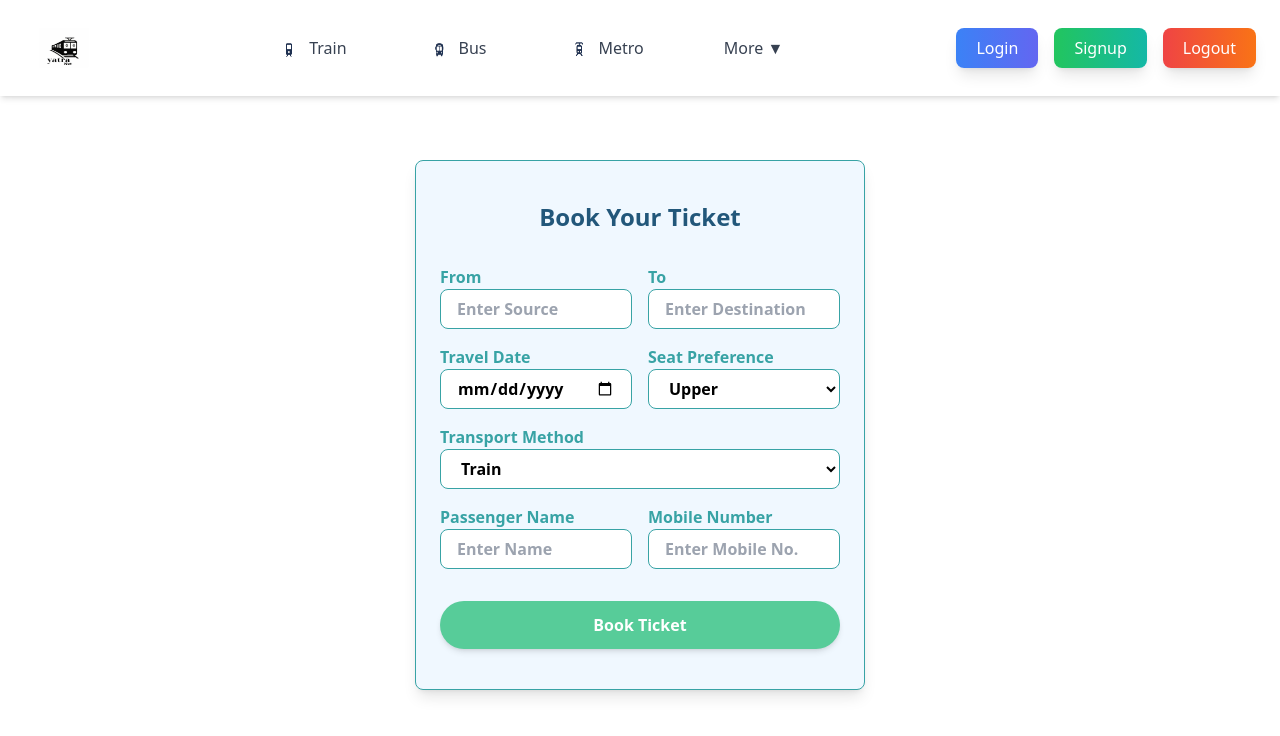
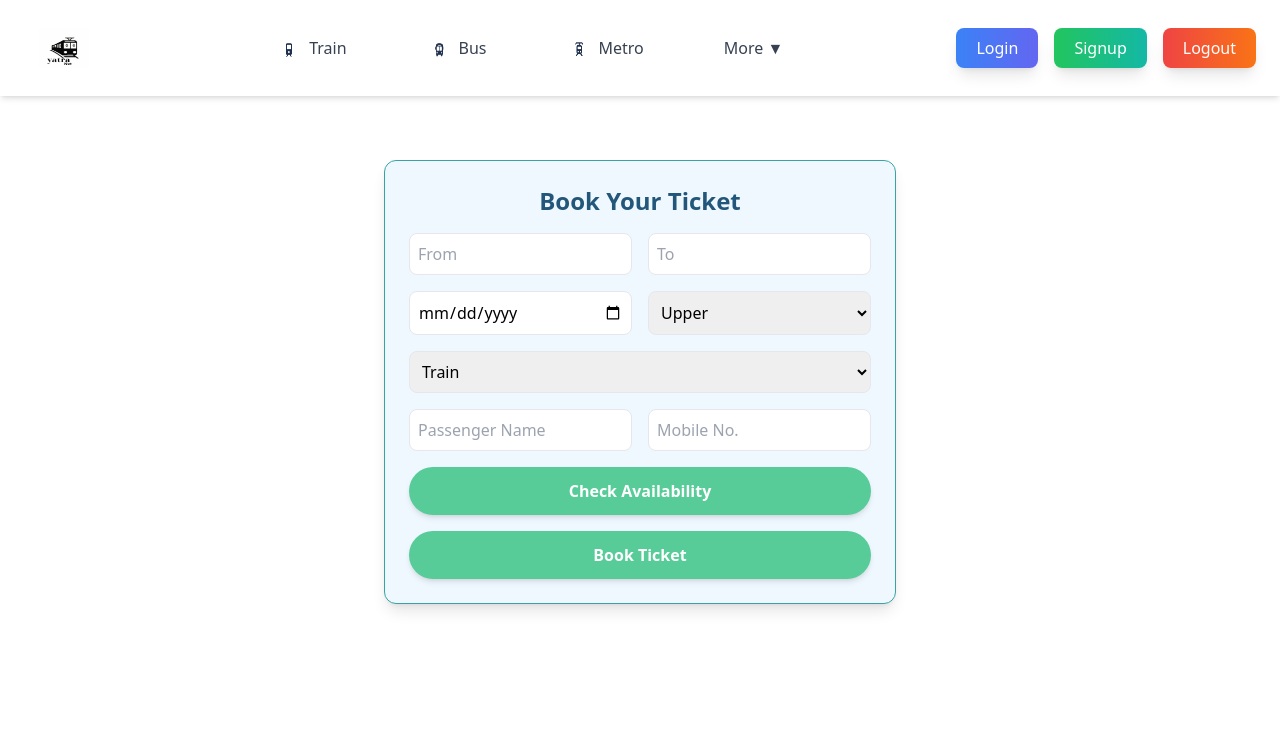
Before and after one commit to rajitchadar59/kumbh_project, a Next.js app: page /booking in a window 1280 px wide. Shown: the top 736 px of the page. Built offline with nearby package versions, Linux system fonts and the light colour scheme.

Commit message:
more files

```diff
--- /dev/null
+++ b/app/api/checkAvailability/route.js
@@ -0,0 +1,29 @@
+import { NextResponse } from "next/server";
+
+export async function POST(request) {
+  try {
+    const body = await request.json();
+    const { source, destination, transportMethod, date } = body;
+
+    if (!source || !destination || !transportMethod || !date) {
+      return NextResponse.json({ success: false, error: true, message: "All fields are required!" });
+    }
+
+
+    const maxSeats = 50;
+    const randomAvailableSeats = Math.floor(Math.random() * maxSeats);
+
+    return NextResponse.json({
+      success: true,
+      error: false,
+      source,
+      destination,
+      transportMethod,
+      date,
+      seatsAvailable: randomAvailableSeats,
+    });
+  } catch (error) {
+    console.error("Seat Availability Error:", error);
+    return NextResponse.json({ success: false, error: true, message: "Failed to check availability. Try again." });
+  }
+}
--- a/app/api/signup/route.js
+++ b/app/api/signup/route.js
@@ -6,7 +6,7 @@ const db =  client.db("kumbh")
 const collection = db.collection("users")
 
 const result = await collection.insertOne({
-    name:body.Name,
+    name:body.name,
     username:body.username,
     email:body.email,
     mobilenumber:body.mobilenumber,
--- a/app/api/store-payment/route.js
+++ b/app/api/store-payment/route.js
@@ -2,7 +2,7 @@ import clientPromise from "@/lib/mongodb";
 import { NextResponse } from "next/server";
 
 export const config = {
-  api: { bodyParser: false }, // Body Parser को बंद करें ताकि FormData हैंडल हो सके
+  api: { bodyParser: false },
 };
 
 export async function POST(req) {
@@ -16,7 +16,7 @@ export async function POST(req) {
       return NextResponse.json({ success: false, message: "All fields are required!" });
     }
 
-    // फाइल को `Buffer` में कन्वर्ट करें
+
     const buffer = Buffer.from(await screenshot.arrayBuffer());
     const base64Image = buffer.toString("base64");
 
@@ -27,7 +27,7 @@ export async function POST(req) {
     await collection.insertOne({
       transactionId,
       name,
-      screenshot: `data:${screenshot.type};base64,${base64Image}`, // Base64 format में स्टोर करें
+      screenshot: `data:${screenshot.type};base64,${base64Image}`,
       uploadedAt: new Date(),
     });
 
--- /dev/null
+++ b/app/api/ticket/route.js
@@ -0,0 +1,28 @@
+import clientPromise from "@/lib/mongodb";
+import { NextResponse } from "next/server";
+
+export async function GET(req) {
+  try {
+    const url = new URL(req.url);
+    const transactionId = url.searchParams.get("transactionId");
+
+    if (!transactionId) {
+      return NextResponse.json({ success: false, message: "Transaction ID is required!" });
+    }
+
+    const client = await clientPromise;
+    const db = client.db("kumbh");
+    const collection = db.collection("payments");
+
+    const ticket = await collection.findOne({ transactionId });
+
+    if (!ticket) {
+      return NextResponse.json({ success: false, message: "Ticket not found enter valid transaction id!" });
+    }
+
+    return NextResponse.json({ success: true, ticket });
+  } catch (error) {
+    console.error("Fetch Error:", error);
+    return NextResponse.json({ success: false, message: "Failed to fetch ticket!" });
+  }
+}
--- a/app/booking/page.js
+++ b/app/booking/page.js
@@ -2,175 +2,123 @@
 
 import React, { useState } from "react";
 import { useRouter } from "next/navigation";
+
 const Booking = () => {
-  const router=useRouter();
-  const [source, setSource] = useState("");
-  const [destination, setDestination] = useState("");
-  const [date, setDate] = useState("");
-  const [seatPreference, setSeatPreference] = useState("upper");
-  const [transportMethod, setTransportMethod] = useState("Train");
-  const [passengerName, setPassengerName] = useState("");
-  const [mobileNumber, setMobileNumber] = useState("");
-  const [ticketsAvailable, setTicketsAvailable] = useState(true);
+  const router = useRouter();
+  const [formData, setFormData] = useState({
+    source: "",
+    destination: "",
+    date: "",
+    seatPreference: "upper",
+    transportMethod: "Train",
+    passengerName: "",
+    mobileNumber: "",
+  });
+
+  const [availableSeats, setAvailableSeats] = useState(null);
+  const [loading, setLoading] = useState(false);
   const [bookingSuccess, setBookingSuccess] = useState(false);
 
+  const handleChange = (e) => {
+    setFormData({ ...formData, [e.target.name]: e.target.value });
+  };
+
+  const handleSeats = async () => {
+    setLoading(true);
+    try {
+      const response = await fetch("/api/checkAvailability", {
+        method: "POST",
+        headers: { "Content-Type": "application/json" },
+        body: JSON.stringify(formData),
+      });
+
+      const result = await response.json();
+      setAvailableSeats(result.seatsAvailable);
+    } catch (error) {
+      setAvailableSeats(0);
+    }
+    setLoading(false);
+  };
+
   const handleBooking = async () => {
-    if (!source || !destination || !date || !passengerName || !mobileNumber || !transportMethod) {
+    if (Object.values(formData).some((field) => field.trim() === "")) {
       alert("Please fill all fields.");
       return;
     }
 
-    const bookingDetails = {
-      source,
-      destination,
-      date,
-      seatPreference,
-      transportMethod,
-      passengerName,
-      mobileNumber,
-    };
+    if (availableSeats === null || availableSeats <= 0) {
+      alert("No seats available. Please check availability first.");
+      return;
+    }
 
     try {
-      const response = await fetch("http://localhost:3000/api/bookticket", {
+      const response = await fetch("/api/bookticket", {
         method: "POST",
-        headers: {
-          "Content-Type": "application/json",
-        },
-        body: JSON.stringify(bookingDetails),
+        headers: { "Content-Type": "application/json" },
+        body: JSON.stringify(formData),
       });
 
       const result = await response.json();
       if (result.success) {
         setBookingSuccess(true);
-        alert("Ticket booked successfully!");
+        alert("Ticket booked request send  successfully! Pay now.");
+        setAvailableSeats((prev) => Math.max(0, prev - 1));
         router.push("/qr");
       } else {
-        setTicketsAvailable(false);
-        alert("No tickets available for this route.");
+        alert("No tickets available.");
       }
     } catch (error) {
-      console.error("Booking failed:", error);
       alert("An error occurred. Please try again.");
     }
   };
 
   return (
-    <div className="font-bold h-auto flex text-black bg-[#f0f8ff] w-[450px] rounded-lg mx-auto border border-[#38a3a5] border-opacity-100 flex-col gap-4 p-6 shadow-lg mt-40">
-      <h1 className="text-2xl my-4 flex justify-center text-[#22577a] font-extrabold">
-        Book Your Ticket
-      </h1>
+    <div className="max-w-lg mx-auto bg-[#f0f8ff] border border-[#38a3a5] rounded-xl shadow-lg p-6 mt-40">
+      <h1 className="text-2xl font-extrabold text-center text-[#22577a] mb-4">Book Your Ticket</h1>
 
 
+      <div className="flex flex-col gap-y-4">
         <div className="flex gap-4">
-        <div className="w-1/2">
-          <label className="text-[#38a3a5] font-semibold">From</label>
-          <input
-            value={source}
-            onChange={(e) => setSource(e.target.value)}
-            className="w-full rounded-lg h-10 bg-[#fff] text-black border border-[#38a3a5] px-4"
-            type="text"
-            placeholder="Enter Source"
-            required
-          />
-        </div>
-        <div className="w-1/2">
-          <label className="text-[#38a3a5] font-semibold">To</label>
-          <input
-            value={destination}
-            onChange={(e) => setDestination(e.target.value)}
-            className="w-full rounded-lg h-10 bg-[#fff] text-black border border-[#38a3a5] px-4"
-            type="text"
-            placeholder="Enter Destination"
-            required
-          />
-        </div>
+          <input name="source" value={formData.source} onChange={handleChange} className="w-1/2 border rounded-lg p-2" type="text" placeholder="From" required />
+          <input name="destination" value={formData.destination} onChange={handleChange} className="w-1/2 border rounded-lg p-2" type="text" placeholder="To" required />
         </div>
 
-
         <div className="flex gap-4">
-        <div className="w-1/2">
-          <label className="text-[#38a3a5] font-semibold">Travel Date</label>
-          <input
-            value={date}
-            onChange={(e) => setDate(e.target.value)}
-            className="w-full rounded-lg h-10 bg-[#fff] text-black border border-[#38a3a5] px-4"
-            type="date"
-            required
-          />
-        </div>
-        <div className="w-1/2">
-          <label className="text-[#38a3a5] font-semibold">Seat Preference</label>
-          <select
-            value={seatPreference}
-            onChange={(e) => setSeatPreference(e.target.value)}
-            className="w-full rounded-lg h-10 bg-[#fff] text-black border border-[#38a3a5] px-4"
-          >
+          <input name="date" value={formData.date} onChange={handleChange} className="w-1/2 border rounded-lg p-2" type="date" required />
+          <select name="seatPreference" value={formData.seatPreference} onChange={handleChange} className="w-1/2 border rounded-lg p-2">
             <option value="upper">Upper</option>
             <option value="lower">Lower</option>
             <option value="middle">Middle</option>
           </select>
         </div>
-      </div>
 
-      <div className="w-full">
-        <label className="text-[#38a3a5] font-semibold">Transport Method</label>
-        <select
-          value={transportMethod}
-          onChange={(e) => setTransportMethod(e.target.value)}
-          className="w-full rounded-lg h-10 bg-[#fff] text-black border border-[#38a3a5] px-4"
-        >
+        <select name="transportMethod" value={formData.transportMethod} onChange={handleChange} className="w-full border rounded-lg p-2">
           <option value="Train">Train</option>
           <option value="Metro">Metro</option>
           <option value="Bus">Bus</option>
         </select>
+
+        <div className="flex gap-4">
+          <input name="passengerName" value={formData.passengerName} onChange={handleChange} className="w-1/2 border rounded-lg p-2" type="text" placeholder="Passenger Name" required />
+          <input name="mobileNumber" value={formData.mobileNumber} onChange={handleChange} className="w-1/2 border rounded-lg p-2" type="text" placeholder="Mobile No." required />
         </div>
 
+        <button onClick={handleSeats} disabled={loading} className="h-12 bg-[#57cc99] w-full rounded-full text-white font-bold shadow-md hover:bg-[#38a3a5] transition">
+          {loading ? "Checking..." : "Check Availability"}
+        </button>
 
-      <div className="flex gap-4">
-        <div className="w-1/2">
-          <label className="text-[#38a3a5] font-semibold">Passenger Name</label>
-          <input
-            value={passengerName}
-            onChange={(e) => setPassengerName(e.target.value)}
-            className="w-full rounded-lg h-10 bg-[#fff] text-black border border-[#38a3a5] px-4"
-            type="text"
-            placeholder="Enter Name"
-            required
-          />
-        </div>
-        <div className="w-1/2">
-          <label className="text-[#38a3a5] font-semibold">Mobile Number</label>
-          <input
-            value={mobileNumber}
-            onChange={(e) => setMobileNumber(e.target.value)}
-            className="w-full rounded-lg h-10 bg-[#fff] text-black border border-[#38a3a5] px-4"
-            type="text"
-            placeholder="Enter Mobile No."
-            required
-          />
-        </div>
-      </div>
+        {availableSeats !== null && (
+          <p className={`text-center font-semibold ${availableSeats > 0 ? "text-green-600" : "text-red-600"}`}>
+            {availableSeats > 0 ? `${availableSeats} seats available` : "No seats available"}
+          </p>
+        )}
 
-      <button
-        onClick={handleBooking}
-        className="h-12 rounded-full flex justify-center items-center my-4 bg-[#57cc99] w-full hover:bg-[#38a3a5] text-white font-bold shadow-md transition duration-300"
-      >
+        <button onClick={handleBooking} disabled={availableSeats === null || availableSeats <= 0} className="h-12 bg-[#57cc99] w-full rounded-full text-white font-bold shadow-md hover:bg-[#38a3a5] transition">
           Book Ticket
         </button>
 
-      {bookingSuccess && (
-        <p className="text-green-600 font-semibold text-center">
-          ✅ Your ticket application has been send  successfully pay now!
-        </p>
-      )}
-
-      {!ticketsAvailable && (
-        <p className="text-red-600 font-semibold text-center">
-          ❌ No tickets available for this route.
-        </p>
-      )}
-
-
+        {bookingSuccess && <p className="text-green-600 text-center font-semibold">✅ Ticket booked successfully!</p>}
+      </div>
     </div>
   );
 };
--- /dev/null
+++ b/app/generateticket/page.js
@@ -0,0 +1,76 @@
+"use client";
+
+import { useState } from "react";
+import jsPDF from "jspdf";
+
+export default function TicketPage() {
+  const [transactionId, setTransactionId] = useState("");
+  const [ticket, setTicket] = useState(null);
+  const [error, setError] = useState("");
+
+  const fetchTicket = async () => {
+    try {
+      setError("");
+      const response = await fetch(`/api/ticket?transactionId=${transactionId}`);
+      const data = await response.json();
+
+      if (data.success) {
+        setTicket(data.ticket);
+      } else {
+        setError(data.message);
+        setTicket(null);
+      }
+    } catch (err) {
+      console.error("Fetch Error:", err);
+      setError("Error fetching ticket!");
+      setTicket(null);
+    }
+  };
+
+  const generatePDF = () => {
+    if (!ticket) return;
+
+    const doc = new jsPDF();
+    doc.text("🎟️ Ticket Confirmation", 20, 20);
+    doc.text(`✅ Name: ${ticket.name}`, 20, 40);
+    doc.text(`📄 Transaction ID: ${ticket.transactionId}`, 20, 60);
+    doc.text("🟢 Status: Success", 20, 80);
+
+    doc.save(`Ticket_${ticket.transactionId}.pdf`);
+  };
+
+  return (
+    <div className="flex flex-col items-center justify-center min-h-screen bg-gray-100 p-6">
+      <h1 className="text-2xl font-bold mb-4">Check Ticket Status</h1>
+      <input
+        type="text"
+        placeholder="Enter Transaction ID"
+        value={transactionId}
+        onChange={(e) => setTransactionId(e.target.value)}
+        className="px-4 py-2 border rounded-md mb-4 w-80"
+      />
+      <button
+        onClick={fetchTicket}
+        className="bg-blue-600 text-white px-6 py-2 rounded-md hover:bg-blue-700"
+      >
+        Get Ticket
+      </button>
+
+      {error && <p className="text-red-600 mt-4">{error}</p>}
+
+      {ticket && (
+        <div className="mt-6 bg-white p-4 rounded-md shadow-md w-80">
+          <p><strong>Name:</strong> {ticket.name}</p>
+          <p><strong>Transaction ID:</strong> {ticket.transactionId}</p>
+          <p className="text-green-600 font-bold"> Booking : ✔ Success</p>
+          <button
+            onClick={generatePDF}
+            className="mt-4 bg-green-600 text-white px-6 py-2 rounded-md hover:bg-green-700"
+          >
+            Download PDF
+          </button>
+        </div>
+      )}
+    </div>
+  );
+}
--- a/app/login/page.js
+++ b/app/login/page.js
@@ -29,7 +29,7 @@ const Login = () => {
         setIsLogin(true);
         localStorage.setItem("isLoggedIn", "true");
         alert("Logged in successfully!");
-        router.push("/booking");
+        router.push("/");
       } else {
         console.log("Login failed");
         setIsLogin(false);
--- a/app/page.js
+++ b/app/page.js
@@ -4,6 +4,14 @@ import { useRouter } from "next/navigation";
 
 export default function HomePage() {
   const router= useRouter();
+  const handleticket= () => {
+    const isLoggedIn = localStorage.getItem("isLoggedIn");
+    if (isLoggedIn === "true") {
+      router.push("/generateticket");
+    } else {
+      router.push("/login");
+    }
+  };
   const handletrynow = () => {
     const isLoggedIn = localStorage.getItem("isLoggedIn");
     if (isLoggedIn === "true") {
@@ -38,6 +46,9 @@ export default function HomePage() {
                     Learn More
                   </button>
                 </Link>
+                <button onClick={()=>{handleticket()}} className="bg-blue-500 px-6 py-3 rounded-md font-medium text-white shadow-lg hover:bg-blue-700 transition">
+                    check ticket status
+                  </button>
               </div>
             </div>
             <div className="flex justify-center md:justify-end">
--- a/app/qr/page.js
+++ b/app/qr/page.js
@@ -1,7 +1,8 @@
 "use client";
 import { useState } from "react";
-
+import { useRouter } from "next/navigation";
 export default function PaymentPage() {
+    const router = useRouter();
   const [showQR, setShowQR] = useState(false);
   const [transactionId, setTransactionId] = useState("");
   const [name, setName] = useState("");
@@ -42,13 +43,15 @@ export default function PaymentPage() {
       setTransactionId("");
       setName("");
       setFile(null);
+
     }
+    router.push("/");
   };
 
   return (
     <div className="flex flex-col items-center gap-4 p-5 mt-40">
       <button onClick={toggleQR} className="bg-blue-500 text-white px-4 py-2 rounded">
-        {showQR ? "Hide QR" : "Generate QR"}
+        {showQR ? "Hide QR" : "Pay Now Generate QR"}
       </button>
 
       {showQR && (
--- a/app/signup/page.js
+++ b/app/signup/page.js
@@ -13,24 +13,22 @@ const Signup = () => {
   const router = useRouter();
 
   const handleSubmit = async () => {
-
     if (!name.trim() || !username.trim() || !email.trim() || !mobileNumber.trim() || !password.trim()) {
       alert("All fields are required!");
       return;
     }
 
-
     const emailRegex = /^[^\s@]+@[^\s@]+\.[^\s@]+$/;
     if (!emailRegex.test(email)) {
       alert("Please enter a valid email address!");
-      setEmail("")
+      setEmail("");
       return;
     }
 
     const mobileRegex = /^[0-9]{10}$/;
     if (!mobileRegex.test(mobileNumber)) {
       alert("Please enter a valid 10-digit mobile number!");
-      mobileNumber("")
+      setMobileNumber(""); // FIXED
       return;
     }
 
@@ -38,7 +36,7 @@ const Signup = () => {
       const response = await fetch("http://localhost:3000/api/signup", {
         method: "POST",
         headers: { "Content-Type": "application/json" },
-        body: JSON.stringify({ name, username, email, mobileNumber, password }),
+        body: JSON.stringify({ name, username, email, mobilenumber: mobileNumber, password }), // FIXED key name
       });
 
       const result = await response.json();
@@ -57,11 +55,10 @@ const Signup = () => {
   };
 
   return (
-    <div className="font-bold h-auto flex flex-col text-black bg-[#f0f8ff] w-96 rounded-lg mx-auto border border-[#38a3a5] border-opacity-100 p-6 shadow-lg mt-40">
+    <div className="font-bold h-auto flex flex-col text-black bg-[#f0f8ff] w-96 rounded-lg mx-auto border border-[#38a3a5] p-6 shadow-lg mt-40">
       <h1 className="text-2xl my-4 flex justify-center text-[#22577a] font-extrabold">
         Create Your Account
       </h1>
-
 
       <div className="grid grid-cols-2 gap-4">
         <div>
@@ -69,7 +66,7 @@ const Signup = () => {
           <input
             onChange={(e) => setName(e.target.value)}
             value={name}
-            className="w-full rounded-lg h-10 bg-[#fff] text-black border border-[#38a3a5] px-4"
+            className="w-full rounded-lg h-10 bg-white text-black border border-[#38a3a5] px-4"
             type="text"
             placeholder="Enter your Name"
             required
@@ -80,7 +77,7 @@ const Signup = () => {
           <input
             onChange={(e) => setUsername(e.target.value)}
             value={username}
-            className="w-full rounded-lg h-10 bg-[#fff] text-black border border-[#38a3a5] px-4"
+            className="w-full rounded-lg h-10 bg-white text-black border border-[#38a3a5] px-4"
             type="text"
             placeholder="Enter your Username"
             required
@@ -88,14 +85,13 @@ const Signup = () => {
         </div>
       </div>
 
-
       <div className="grid grid-cols-2 gap-4 mt-4">
         <div>
           <label className="text-[#38a3a5] font-semibold">Email</label>
           <input
             onChange={(e) => setEmail(e.target.value)}
             value={email}
-            className="w-full rounded-lg h-10 bg-[#fff] text-black border border-[#38a3a5] px-4"
+            className="w-full rounded-lg h-10 bg-white text-black border border-[#38a3a5] px-4"
             type="email"
             placeholder="Enter your Email"
             required
@@ -106,7 +102,7 @@ const Signup = () => {
           <input
             onChange={(e) => setMobileNumber(e.target.value)}
             value={mobileNumber}
-            className="w-full rounded-lg h-10 bg-[#fff] text-black border border-[#38a3a5] px-4"
+            className="w-full rounded-lg h-10 bg-white text-black border border-[#38a3a5] px-4"
             type="text"
             placeholder="Enter your Mobile Number"
             required
@@ -114,17 +110,15 @@ const Signup = () => {
         </div>
       </div>
 
-
       <label className="text-[#38a3a5] font-semibold mt-4">Password</label>
       <input
         onChange={(e) => setPassword(e.target.value)}
         value={password}
-        className="w-full rounded-lg h-10 bg-[#fff] text-black border border-[#38a3a5] px-4"
+        className="w-full rounded-lg h-10 bg-white text-black border border-[#38a3a5] px-4"
         type="password"
         placeholder="Enter your Password"
         required
       />
-
 
       <button
         onClick={handleSubmit}
--- a/package.json
+++ b/package.json
@@ -9,6 +9,7 @@
     "lint": "next lint"
   },
   "dependencies": {
+    "jspdf": "^3.0.0",
     "mongodb": "^6.13.0",
     "next": "15.1.7",
     "react": "^19.0.0",
```
Also changed, not shown: 1 other file (tests, documents, lock files or other folders). Lines whose indentation alone changed are shown as unchanged.
